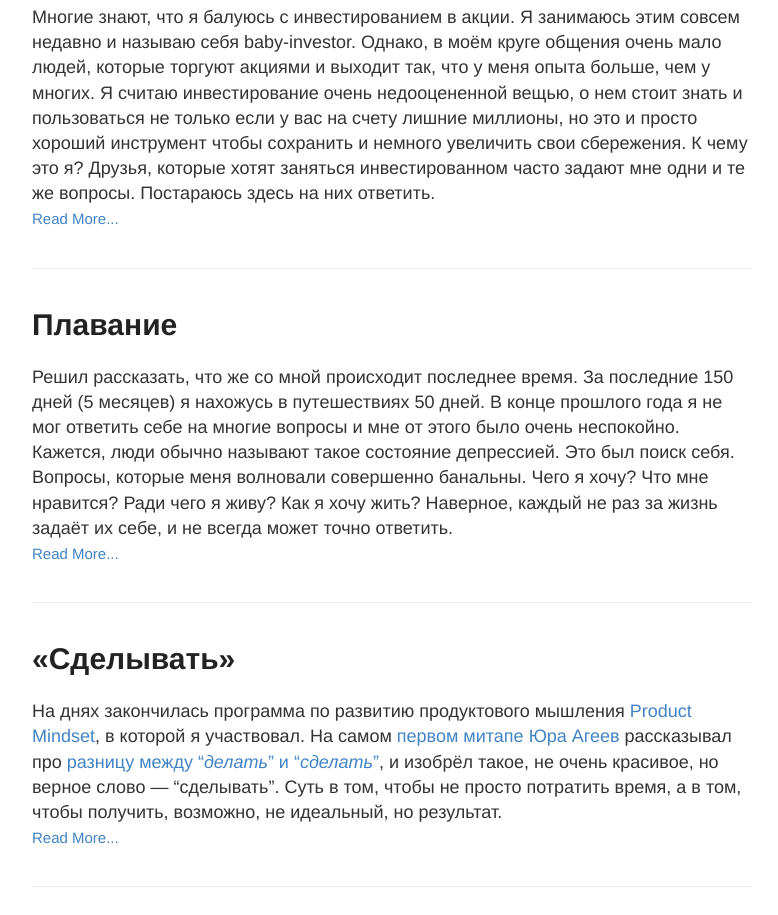
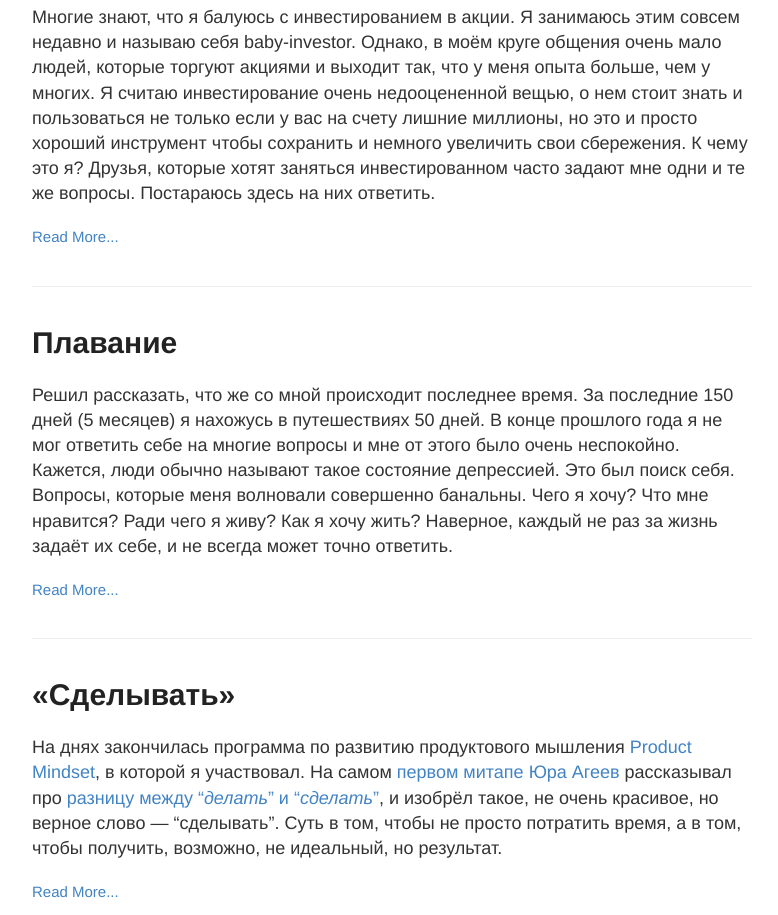
Before and after one commit to sombro/nbuevich.com, a Jekyll site: the page built from blog/index.html, in a window 1280 px wide. Shown: the part 1149-2064 px from the top of the page, without its empty margins (248-1026 px from the left). Built offline with Jekyll 4.4.1, drawn with Linux system fonts in a browser that asks for light colours.

Commit message:
content fix and read-more margin

```diff
--- a/style.scss
+++ b/style.scss
@@ -18,7 +18,7 @@ html {
 }
 
 body {
-	background: $white;
+    background: $white;
   font: 18px/1.4 $helvetica;
   color: $darkGray;
 }
@@ -71,7 +71,7 @@ p {
 a {
   color: $blue;
   text-decoration: none;
-	cursor: pointer;
+    cursor: pointer;
   &:hover, &:active {
     color: $blue;
   }
@@ -267,6 +267,8 @@ nav {
 
   .read-more {
     font-size: 15px;
+    margin-top: 20px;
+    display: inline-block;
   }
 }
 
```
Also changed, not shown: blog/_posts/2019-7-13-pro-investirovanie.md (line endings or trailing spaces).
